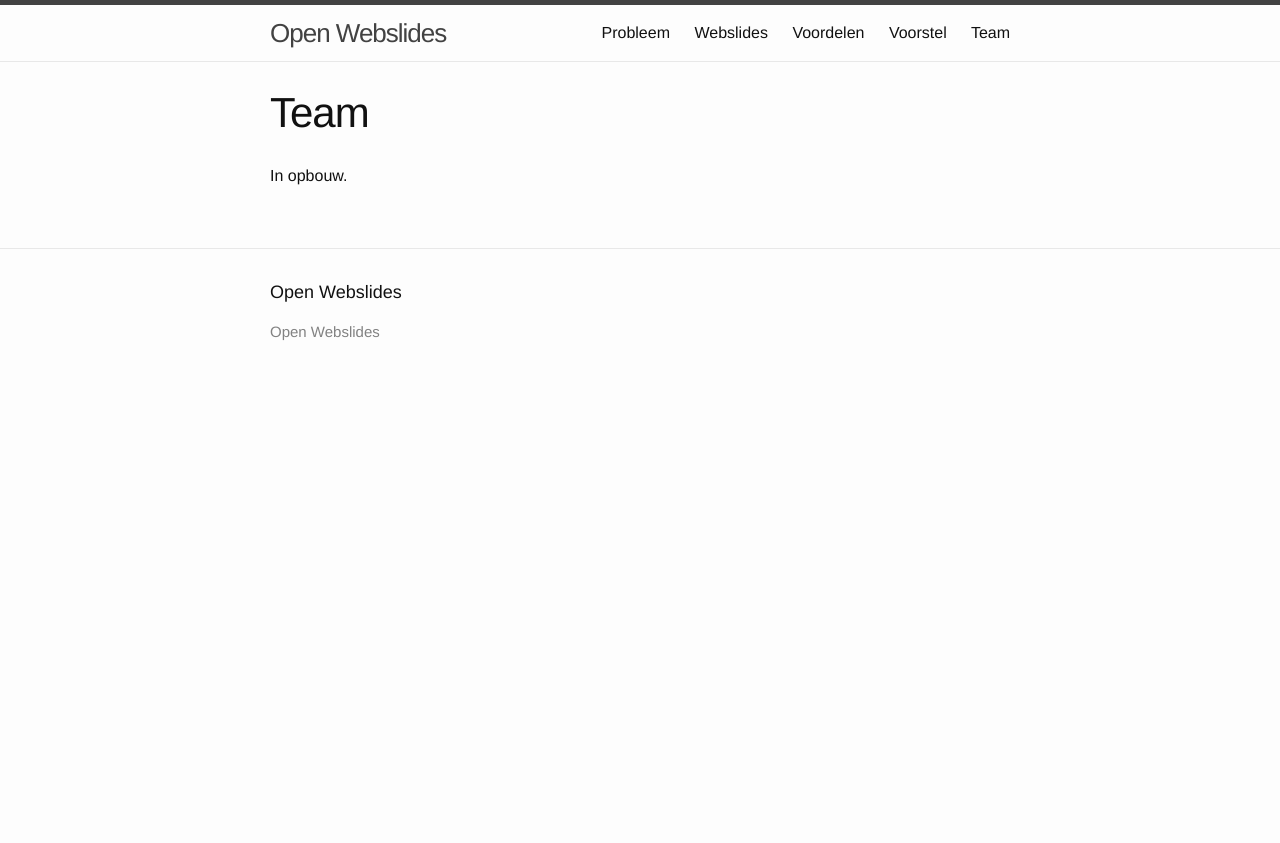
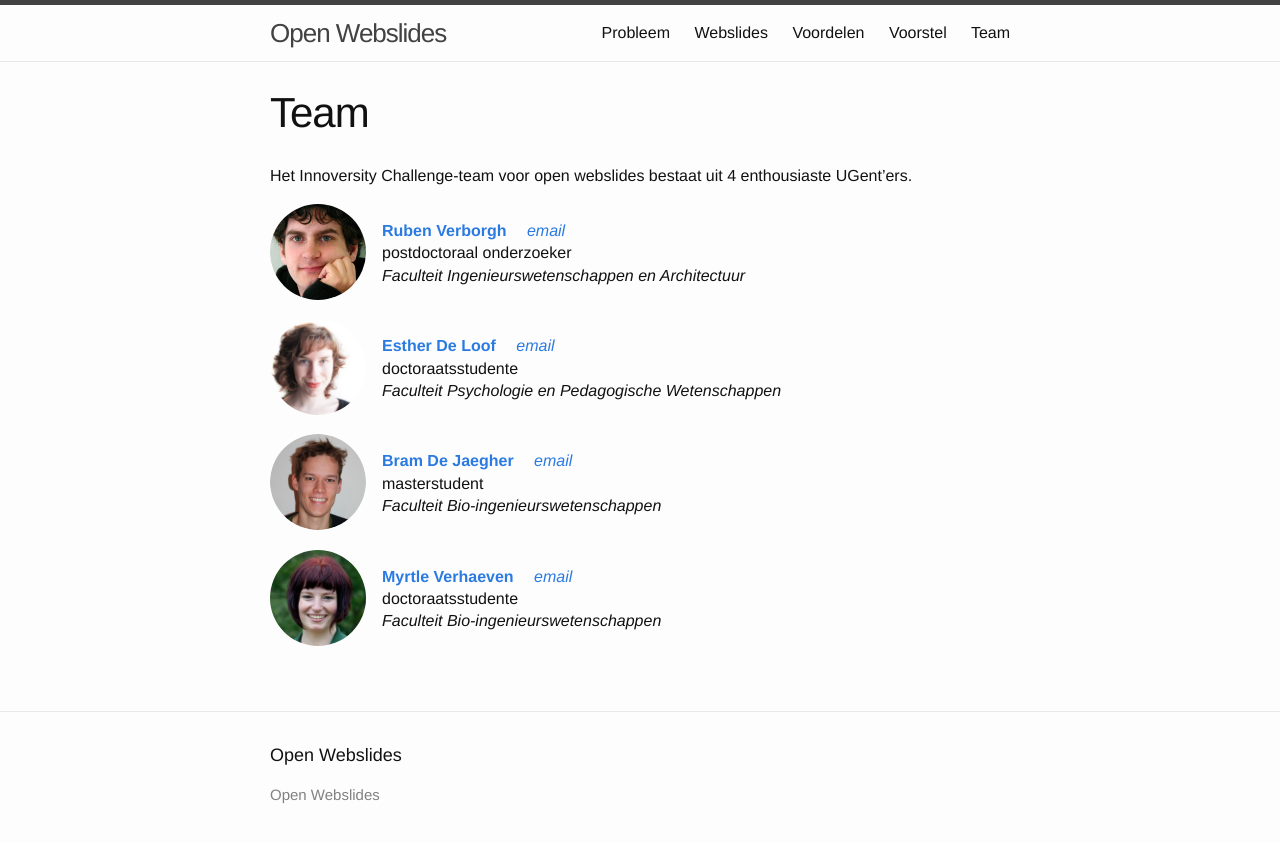
Before and after one commit to OpenWebslides/openwebslides.github.io-old, a Jekyll site: the page built from team/index.md, in a window 1280 px wide. Shown: the top 843 px of the page. Built offline with Jekyll 4.4.1, drawn with Linux system fonts in a browser that asks for light colours.

Commit message:
Add team.

```diff
--- a/_sass/_layout.scss
+++ b/_sass/_layout.scss
@@ -240,3 +240,34 @@
         }
     }
 }
+
+.person {
+  margin: 2em 0 3em;
+  clear: both;
+
+  img {
+    border-radius: 50%;
+    height: 6em;
+    float: left;
+    margin: -1em 1em 1em 0;
+  }
+
+  p {
+    margin: 0;
+    line-height: 1.4em;
+  }
+
+  .name {
+    font-weight: bold;
+  }
+
+  .faculty {
+    font-style: italic;
+  }
+
+  .email {
+    margin-left: 1em;
+    font-style: italic;
+    font-weight: normal;
+  }
+}
--- a/team/index.md
+++ b/team/index.md
@@ -5,4 +5,42 @@ permalink: /team/
 order: 50
 ---
 
-In opbouw.
+Het Innoversity Challenge-team voor open webslides
+bestaat uit 4 enthousiaste UGent'ers.
+
+<div class="person">
+  <img src="/images/ruben.jpg">
+  <p class="name">
+    <a href="http://ruben.verborgh.org/">Ruben Verborgh</a>
+    <a href="mailto:ruben.verborgh@ugent.be" class="email">email</a>
+  </p>
+  <p class="job">postdoctoraal onderzoeker</p>
+  <p class="faculty">Faculteit Ingenieurswetenschappen en Architectuur</p>
+</div>
+<div class="person">
+  <img src="/images/esther.jpg">
+  <p class="name">
+    <a href="https://www.researchgate.net/profile/Esther_De_Loof">Esther De Loof</a>
+    <a href="mailto:esther.deloof@ugent.be" class="email">email</a>
+  </p>
+  <p class="job">doctoraatsstudente</p>
+  <p class="faculty">Faculteit Psychologie en Pedagogische Wetenschappen</p>
+</div>
+<div class="person">
+  <img src="/images/Bram.png">
+  <p class="name">
+    <a href="https://www.researchgate.net/profile/Bram_De_Jaegher">Bram De Jaegher</a>
+    <a href="mailto:bram.dejaegher@ugent.be" class="email">email</a>
+  </p>
+  <p class="job">masterstudent</p>
+  <p class="faculty">Faculteit Bio-ingenieurswetenschappen</p>
+</div>
+<div class="person">
+  <img src="/images/myrtle.jpg">
+  <p class="name">
+    <a href="https://www.linkedin.com/in/myrtle-verhaeven-a590b487">Myrtle Verhaeven</a>
+    <a href="mailto:myrtle.verhaeven@ugent.be" class="email">email</a>
+  </p>
+  <p class="job">doctoraatsstudente</p>
+  <p class="faculty">Faculteit Bio-ingenieurswetenschappen</p>
+</div>
```
Also changed, not shown: images/Bram.png (added), images/esther.jpg (added), images/myrtle.jpg (added), images/ruben.jpg (added).
